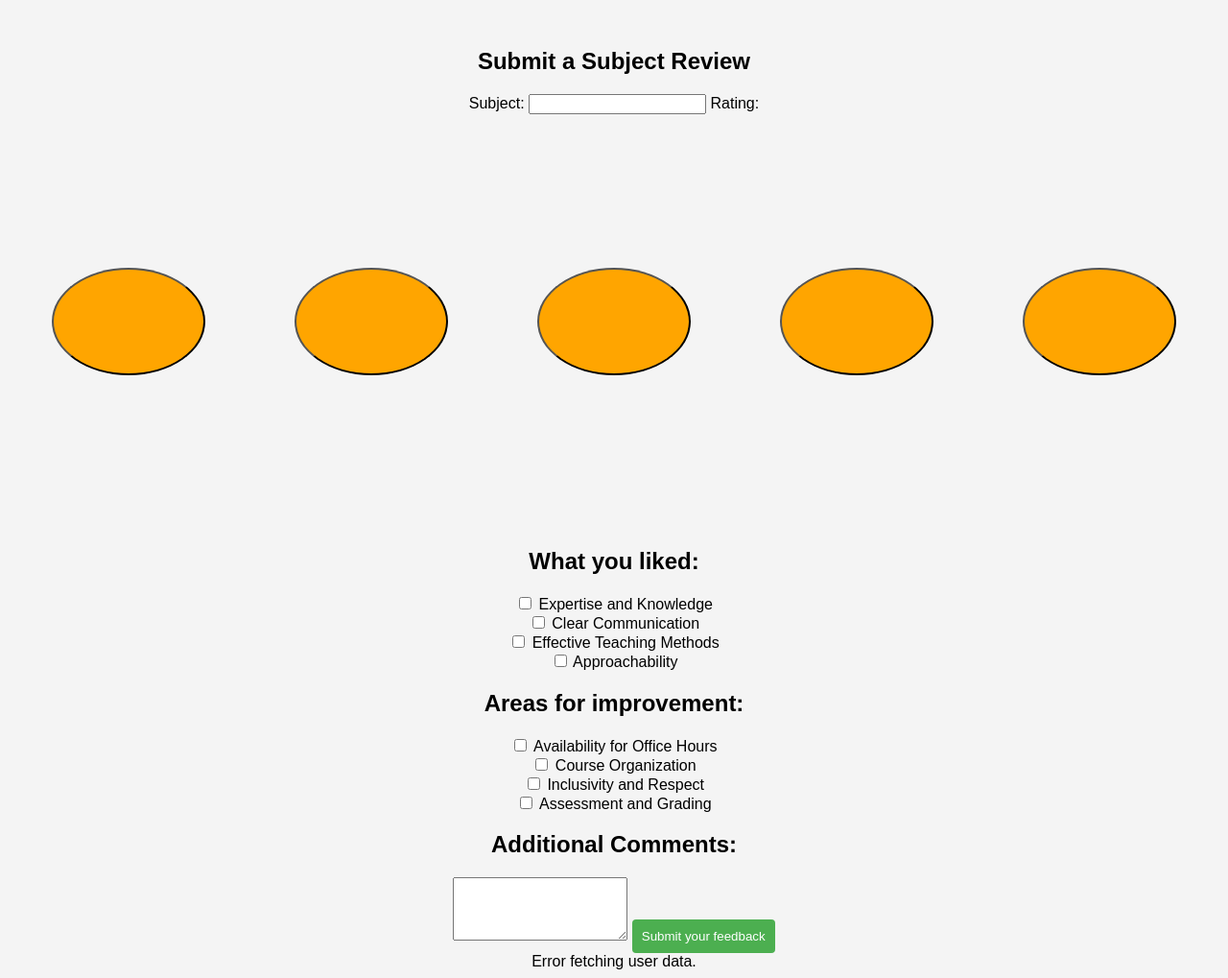
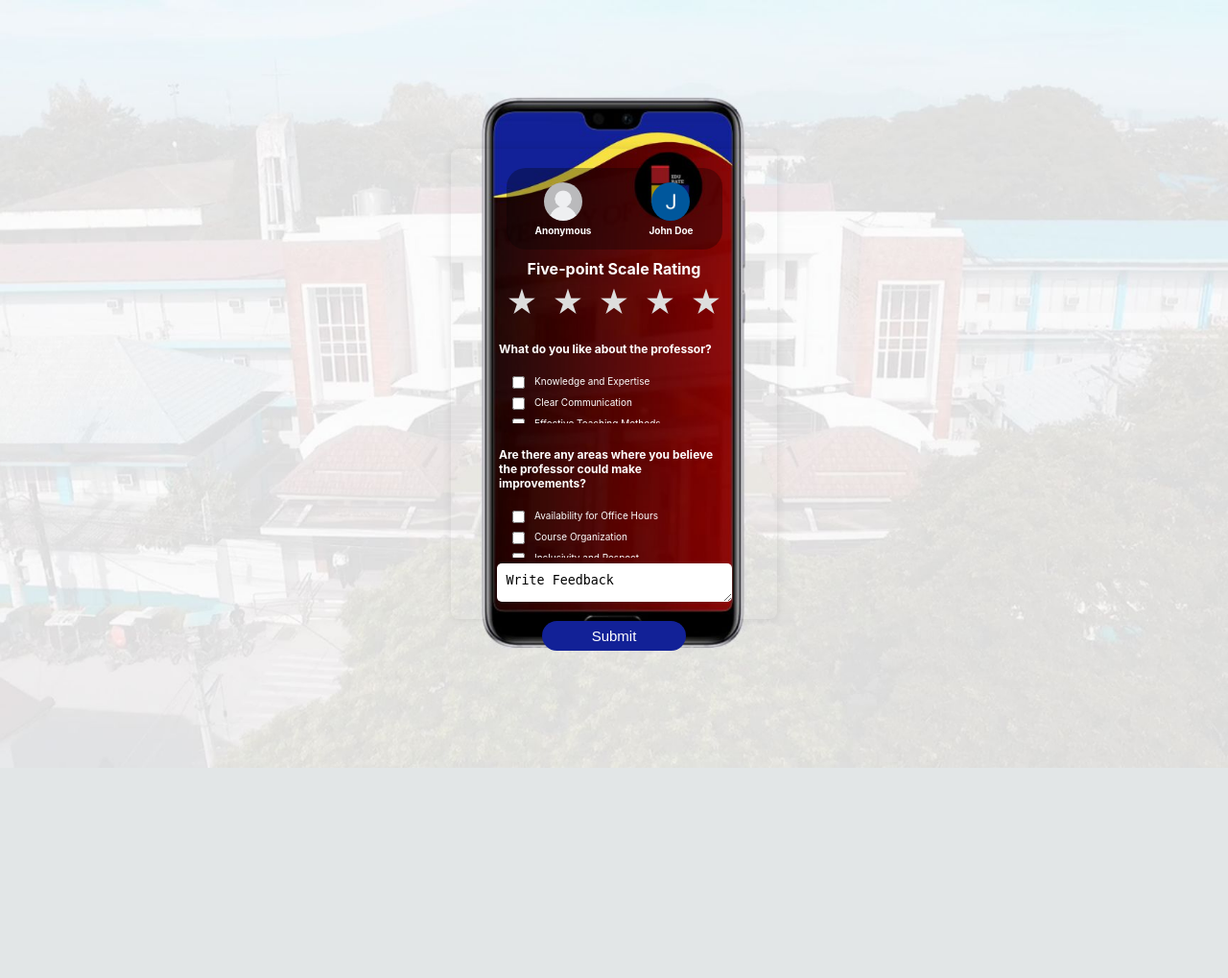
Before and after one commit to JaredLucas22/Edurate, a PHP site: page /rating.php in a window 1280 px wide. Shown: the whole page at 96% size. After the commit the page ends 800 px from the top, so only its background shows below. Run offline with PHP 8.4, Linux system fonts and the light colour scheme; the visitor is signed in with stand-in values (Sample User, id 1); data that the repository does not hold is empty.

Commit message:
new rating update

```diff
--- /dev/null
+++ b/newstyle.css
@@ -0,0 +1,250 @@
+body {
+    background-image: url("bg1.jpg");
+    background-size: cover;
+    background-position: center;
+    font-family: 'Inter', sans-serif;
+    height: 100vh;
+    display: flex;
+    justify-content: center;
+    margin: 0;
+  }
+
+  .container {
+    width: 300px;
+    height: 450px;
+    margin: auto;
+    padding: 20px;
+    border-radius: 8px;
+    box-shadow: 0 0 10px rgba(0, 0, 0, 0.1);
+    top: -50px;
+  }
+
+  .user-container {
+    display: flex;
+    justify-content: space-around;
+    align-items: center;
+    margin-top: 0;
+    color: white;
+    width: 75%;
+    padding-top: 10px;
+    height: 75px;
+    border-radius: 20px;
+    margin: auto;
+    background-color: rgba(0, 0, 0, 0.312);
+  }
+
+  .person {
+    text-align: center;
+  }
+
+  .picture img {
+    width: 100px; /* Adjust the size as needed */
+    height: 100px; /* Adjust the size as needed */
+    border-radius: 50%; /* Make the image round */
+    object-fit: cover; /* Maintain image aspect ratio */
+  }
+
+  .name p {
+    font-size: 10px;
+    font-weight: bold;
+    margin-top: 0px;
+  }
+
+  .picture img {
+    width: 40px; /* Set the desired width */
+    height: auto; /* Let the height adjust proportionally */
+}
+
+.text1 {
+  color: white;
+  font-weight: bold;
+  text-align: center;
+  margin-top: 10px;
+}
+
+/* stars rating*/
+.rating {
+  background-color: rgba(0, 0, 0, 0);
+  width: 90%;
+  height: 10px;
+  margin-top: 10px;
+}
+
+.rating:not(:checked) > input {
+  position: absolute;
+  top: -9999px;
+  clip: rect(0, 0, 0, 0);
+}
+
+.rating:not(:checked) > label {
+  float: right;
+  width: 1.5em;
+  height: 1em;
+  border-radius: 100%;
+  overflow: hidden;
+  white-space: nowrap;
+  cursor: pointer;
+  font-size: 200%;
+  line-height: 1.2;
+  color: #ddd;
+  text-align: center;
+}
+
+.rating:not(:checked) > label:before {
+  content: '★';
+  display: block;
+  line-height: 1em;
+}
+
+.rating > input:checked ~ label {
+  color: yellow;
+}
+
+.rating:not(:checked) > label:hover,
+.rating:not(:checked) > label:hover ~ label {
+  color: yellow;
+}
+
+.rating > input:checked + label:hover,
+.rating > input:checked + label:hover ~ label,
+.rating > input:checked ~ label:hover,
+.rating > input:checked ~ label:hover ~ label,
+.rating > label:hover ~ input:checked ~ label {
+  color: yellow;
+}
+
+.rating > label:active {
+  position: relative;
+  top: 2px;
+  left: 2px;
+}
+
+/* checkbox */
+
+.checkbox {
+  display: flex;
+  align-items: center;
+  color: white;
+  width: 100%;
+  height: 350px;
+  border-radius: 20px;
+  margin: auto;
+  background-color: rgba(0, 0, 0, 0);
+  flex-direction: column;
+  justify-content: center;
+}
+
+
+/*checkbox section*/
+.qone, .qtwo {
+  font-size: 12px;
+
+}
+
+.first {
+  width: 80%; /* Adjust width to fit container */
+  height: 90px;
+  padding: 10px; /* Add padding for spacing inside the box */
+  border-radius: 10px; /* Reduce border radius for a softer look */
+  color: white;
+  text-align: left;
+}
+
+.second {
+  width: 80%; /* Adjust width to fit container */
+  height: 90px;
+  padding: 10px; /* Add padding for spacing inside the box */
+  border-radius: 10px; /* Reduce border radius for a softer look */
+  color: white;
+  text-align: left;
+}
+
+.scrollable-content {
+  max-height: 40px;
+  overflow-y: auto;
+  padding: 10px;
+}
+
+.scrollable-content input {
+  float: left;
+  clear: left;
+  margin-right: 10px;
+}
+
+.scrollable-content label {
+  display: block;
+  margin-bottom: 10px;
+  font-size: 10px;
+}
+
+.scrollable-content input[type="checkbox"] {
+  display: inline-block;
+  vertical-align: middle;
+  margin-right: 10px;
+  transform: translateY(-2px);
+}
+
+.scrollable-content::-webkit-scrollbar {
+  width: 5px;
+}
+
+.scrollable-content::-webkit-scrollbar-track {
+  background: transparent;
+}
+
+.scrollable-content::-webkit-scrollbar-thumb {
+  background: rgb(255, 255, 255);
+  border-radius: 30px;
+}
+
+.scrollable-content span {
+  margin-left: 10px;
+  display: block;
+}
+/*feedback section*/
+
+
+#feedback {
+  border-radius: 5px;
+  color: rgb(0, 0, 0);
+  width: 75%;
+  background: white;
+  padding: 10px;
+  margin-top: 10%;
+  height: 20px;
+  border: none;
+}
+
+
+button {
+  background-color: #122197;
+  color: rgb(255, 255, 255);
+  font-weight: 400;
+  padding: 7px 0px;
+  border: none;
+  margin-top: 20px;
+  border-radius: 20px;
+  cursor: pointer;
+  width: 50%;
+  display: block;
+  text-decoration: none;
+  font-size: 15px;
+}
+
+button:hover {
+  background-color: #0d1a7d;
+}
+
+#feedback:focus {
+  outline: none;
+}
+
+.user-image {
+  transition: transform 0.3s ease-in-out;
+  cursor: pointer;
+}
+
+.selected {
+  transform: scale(1.2);
+  border: 3px solid white;
+}
--- a/rating.php
+++ b/rating.php
@@ -3,169 +3,147 @@
 <head>
     <meta charset="UTF-8">
     <meta name="viewport" content="width=device-width, initial-scale=1.0">
-    <title>User Dashboard</title>
-    <style>
-
-        body {
-            font-family: Arial, sans-serif;
-            background-color: #f4f4f4;
-            text-align: center;
-            margin-top: 50px;
-        }
-
-        .login-container {
-            width: 300px;
-            margin: 0 auto;
-            background-color: #fff;
-            padding: 20px;
-            border-radius: 8px;
-            box-shadow: 0 0 10px rgba(0, 0, 0, 0.1);
-        }
-
-        input[type="submit"] {
-            background-color: #4caf50;
-            color: white;
-            padding: 10px;
-            border: none;
-            border-radius: 4px;
-            cursor: pointer;
-        }
-        .rating-container {
-  display: flex;
-  align-items: center;
-}
-
-.rating-button {
-  --ellipse-color: orange; /* You can change this color as needed */
-  width: 1em;
-  height: 0.7em;
-  background-color: var(--ellipse-color);
-  border-radius: 50%;
-  margin: 1em auto;
-  font-size: 10em;
-  position: relative;
-  display: block;
-}
-
-/* Add this style for the selected rating */
-.rating-button.selected {
-  --ellipse-color-selected: red; /* You can change this color to red */
-  background-color: var(--ellipse-color-selected);
-}
-
-
-    </style>
+    <title> Rating Page </title>
+    <link rel="stylesheet" href="newstyle.css">
+    <link rel="stylesheet" href="https://cdnjs.cloudflare.com/ajax/libs/font-awesome/5.15.3/css/all.min.css">
 </head>
-<link rel="stylsheet" href="styles/loginstyle.css">
 <body>
 
-<div class="review-container">
-    <h2>Submit a Subject Review</h2>
-    <form id="reviewForm" action="review.php" method="post">
-        <label for="subject">Subject:</label>
-        <input type="text" id="subject" name="subject" required>
+    <div class="container">
+        <div class="user-container">
+            <div class="person">
+                <div class="picture">
+                    <img src="anonymous.png" alt="Picture 1" class="user-image" data-target="star1">
+                </div>
+                <div class="name">
+                    <p>Anonymous</p>
+                </div>
+            </div>
+            <div class="person">
+                <div class="picture">
+                    <img src="j.jpg" alt="Picture 2" class="user-image" data-target="star2">
+                </div>
+                <div class="name">
+                    <p>John Doe</p>
+                </div>
+            </div>
+        </div>
 
-        <label for="rating">Rating:</label>
-        <div class="rating-container">
-            <?php for ($i = 1; $i <= 5; $i++) { ?>
-                <button type="button" class="rating-button" data-rating="<?php echo $i; ?>"></button>
-            <?php } ?>
-        </div>
-        <input type="hidden" id="rating" name="rating" value="">
-</div>
+          <div class="text1">Five-point Scale Rating</div>
 
-<div class="feedback-container">
-        <h2>What you liked:</h2>
-        <input type="checkbox" id="expertise" name="expertise">
-        <label for="expertise">Expertise and Knowledge</label><br>
+          <form action="#" method="post" onsubmit="return validateForm()">
+            <div class="rating">
+              <input type="radio" id="star5" name="rating" value="5" />
+              <label for="star5" title="text">5 stars</label>
+              <input type="radio" id="star4" name="rating" value="4" />
+              <label for="star4" title="text">4 stars</label>
+              <input type="radio" id="star3" name="rating" value="3" />
+              <label for="star3" title="text">3 stars</label>
+              <input type="radio" id="star2" name="rating" value="2" />
+              <label for="star2" title="text">2 stars</label>
+              <input type="radio" id="star1" name="rating" value="1" />
+              <label for="star1" title="text">1 star</label>
+            </div>
 
-        <input type="checkbox" id="clearCommunication" name="clearCommunication">
-        <label for="clearCommunication">Clear Communication</label><br>
+            <div class="checkbox">
+                <form class="checkbox-section" action="#" method="post">
+                    <div class="first">
+                      <h2 class="qone">What do you like about the professor?</h2>
+                      <div class="scrollable-content">
+                        <input type="checkbox" id="question1a" name="question1" />
+                        <label for="question1a">Knowledge and Expertise</label>
+                        <input type="checkbox" id="question2a" name="question2" />
+                        <label for="question2a">Clear Communication</label>
+                        <input type="checkbox" id="question3a" name="question3" />
+                        <label for="question3a">Effective Teaching Methods</label>
+                        <input type="checkbox" id="question4a" name="question4" />
+                        <label for="question4a">Approachability</label>
+                        <input type="checkbox" id="question5a" name="question5" />
+                        <label for="question5a">Engaging Lectures</label>
+                        <input type="checkbox" id="question6a" name="question6" />
+                        <label for="question6a">Provides Useful Feedback</label>
+                        <input type="checkbox" id="question7a" name="question7" />
+                        <label for="question7a">Fair Grading Practices</label>
+                        <input type="checkbox" id="question8a" name="question8" />
+                        <label for="question8a">Enthusiasm for the Subject</label>
+                      </div>
+                    </div>
 
-        <input type="checkbox" id="effectiveTeaching" name="effectiveTeaching">
-        <label for="effectiveTeaching">Effective Teaching Methods</label><br>
+                    <div class="second">
+                        <h2 class="qtwo">Are there any areas where you believe the professor
+                          could make improvements?</br></h2>
+                        <div class="scrollable-content">
+                          <input type="checkbox" id="question1b" name="question1" />
+                          <label for="question1b">Availability for Office Hours</label>
+                          <input type="checkbox" id="question2b" name="question2" />
+                          <label for="question2b">Course Organization</label>
+                          <input type="checkbox" id="question3b" name="question3" />
+                          <label for="question3b">Inclusivity and Respect</label>
+                          <input type="checkbox" id="question4b" name="question4" />
+                          <label for="question4b">Assessment and Grading</label>
+                          <input type="checkbox" id="question5a" name="question5" />
+                          <label for="question5a">Uses Varied Teaching Methods</label>
+                          <input type="checkbox" id="question6a" name="question6" />
+                          <label for="question6a">Flexibility in Teaching Approach</label>
+                          <input type="checkbox" id="question7a" name="question7" />
+                          <label for="question7a">Organized Course Materials</label>
+                          <input type="checkbox" id="question8a" name="question8" />
+                          <label for="question8a">Encourages Class Participation</label>
+                        </div>
+                      </div>
 
-        <input type="checkbox" id="approachability" name="approachability">
-        <label for="approachability">Approachability</label><br>
+                    <textarea id="feedback" name="feedback" rows="4">Write Feedback</textarea>
 
-        <h2>Areas for improvement:</h2>
-        <input type="checkbox" id="availability" name="availability">
-        <label for="availability">Availability for Office Hours</label><br>
+                    <button>Submit</button>
 
-        <input type="checkbox" id="courseOrganization" name="courseOrganization">
-        <label for="courseOrganization">Course Organization</label><br>
+            </div>
+    </div>
 
-        <input type="checkbox" id="inclusivity" name="inclusivity">
-        <label for="inclusivity">Inclusivity and Respect</label><br>
+    <script>
+        const userImages = document.querySelectorAll('.user-image');
 
-        <input type="checkbox" id="assessment" name="assessment">
-        <label for="assessment">Assessment and Grading</label><br>
+        userImages.forEach(image => {
+            image.addEventListener('click', function() {
+                const targetId = this.getAttribute('data-target');
+                const targetRadio = document.getElementById(targetId);
 
-        <h2>Additional Comments:</h2>
-        <textarea id="comment" name="comment" rows="4" required></textarea>
-        <input type="submit" value="Submit your feedback">
-    </form>
-</div>
-<script>
-    document.addEventListener('DOMContentLoaded', function () {
-        var ratingButtons = document.querySelectorAll('.rating-button');
+                if (targetRadio) {
+                    targetRadio.checked = true;
 
-        ratingButtons.forEach(function (button, index) {
-            button.addEventListener('click', function () {
-                for (var i = 0; i <= index; i++) {
-                    ratingButtons[i].classList.add('selected');
+                    // Uncheck other radios if needed
+                    const radios = document.querySelectorAll('input[type="radio"][name="rating"]');
+                    radios.forEach(radio => {
+                        if (radio !== targetRadio) {
+                            radio.checked = false;
+                        }
+                    });
+
+                    // Scaling effect
+                    userImages.forEach(img => {
+                        img.classList.remove('selected');
+                    });
+                    this.classList.add('selected');
                 }
-
-                for (var i = index + 1; i < ratingButtons.length; i++) {
-                    ratingButtons[i].classList.remove('selected');
-                }
-
-                document.getElementById('rating').value = button.getAttribute('data-rating');
             });
         });
-
-        document.getElementById("myForm").addEventListener("submit", function(event) {
-            var checkboxes = document.querySelectorAll('input[type="checkbox"]');
-            var checked = false;
-
-            for (var i = 0; i < checkboxes.length; i++) {
-                if (checkboxes[i].checked) {
-                    checked = true;
-                    break;
-                }
-            }
-
-            if (!checked) {
-                alert("Error: Fill in the required checklist");
-                event.preventDefault();
-            }
-
-            var rating = document.getElementById('rating').value;
-
-            if (!rating) {
-                alert("Error: Please provide a rating");
-                event.preventDefault();
-            }
-        });
-    });
-</script>
+    </script>
 <?php
-include("user.php");
+//include("user.php");
 
 // Fetch user data from the database based on the stored session user_id
-$userID = $_SESSION["user_id"];
-$query = "SELECT First_Name, Last_Name FROM user WHERE User_ID = '$userID'";
-$result = mysqli_query($connection, $query);
+//$userID = $_SESSION["user_id"];
+//$query = "SELECT First_Name, Last_Name FROM user WHERE User_ID = '$userID'";
+//$result = mysqli_query($connection, $query);
 
-if ($result && mysqli_num_rows($result) > 0) {
-    $user = mysqli_fetch_assoc($result);
-    echo "Welcome, " . $user["First_Name"] . " " . $user["Last_Name"] . "!";
-} else {
-    echo "Error fetching user data.";
-}
+//if ($result && mysqli_num_rows($result) > 0) {
+    //$user = mysqli_fetch_assoc($result);
+    //echo "Welcome, " . $user["First_Name"] . " " . $user["Last_Name"] . "!";
+//} else {
+ //   echo "Error fetching user data.";
+//}
 
 // Include the review.php file
-include("review.php");
+//include("review.php");
 ?>
 </body>
 </html>
--- a/review.php
+++ b/review.php
@@ -10,7 +10,7 @@
 if ($_SERVER["REQUEST_METHOD"] == "POST") {
    // Assuming you store the user ID in the session during login
 $reviewerID = $_SESSION["user_id"];
-    $rating = isset($_POST['rating']) ? $_POST['rating'][0] : '';
+$rating = isset($_POST['rating']) ? $_POST['rating'] : 0; // Directly use the value
 $comment = $_POST["comment"];
 $subjectUsername = $_POST["subject"]; // Assuming subject now contains the username
 
@@ -24,7 +24,7 @@
 
     // Insert the review into the database
     $query = "INSERT INTO ratings (ReviewerID, SubjectID, Rating, Comment)
-                  VALUES ('$reviewerID', '$subjectID', '$rating', '$comment')";
+              VALUES ('$reviewerID', '$subjectID', $rating, '$comment')"; // No need for intval()
 
     if (mysqli_query($connection, $query)) {
         echo '<script>alert("Review Submitted")</script>';
```
Also changed, not shown: j.jpg (added). Lines whose indentation alone changed are shown as unchanged.
